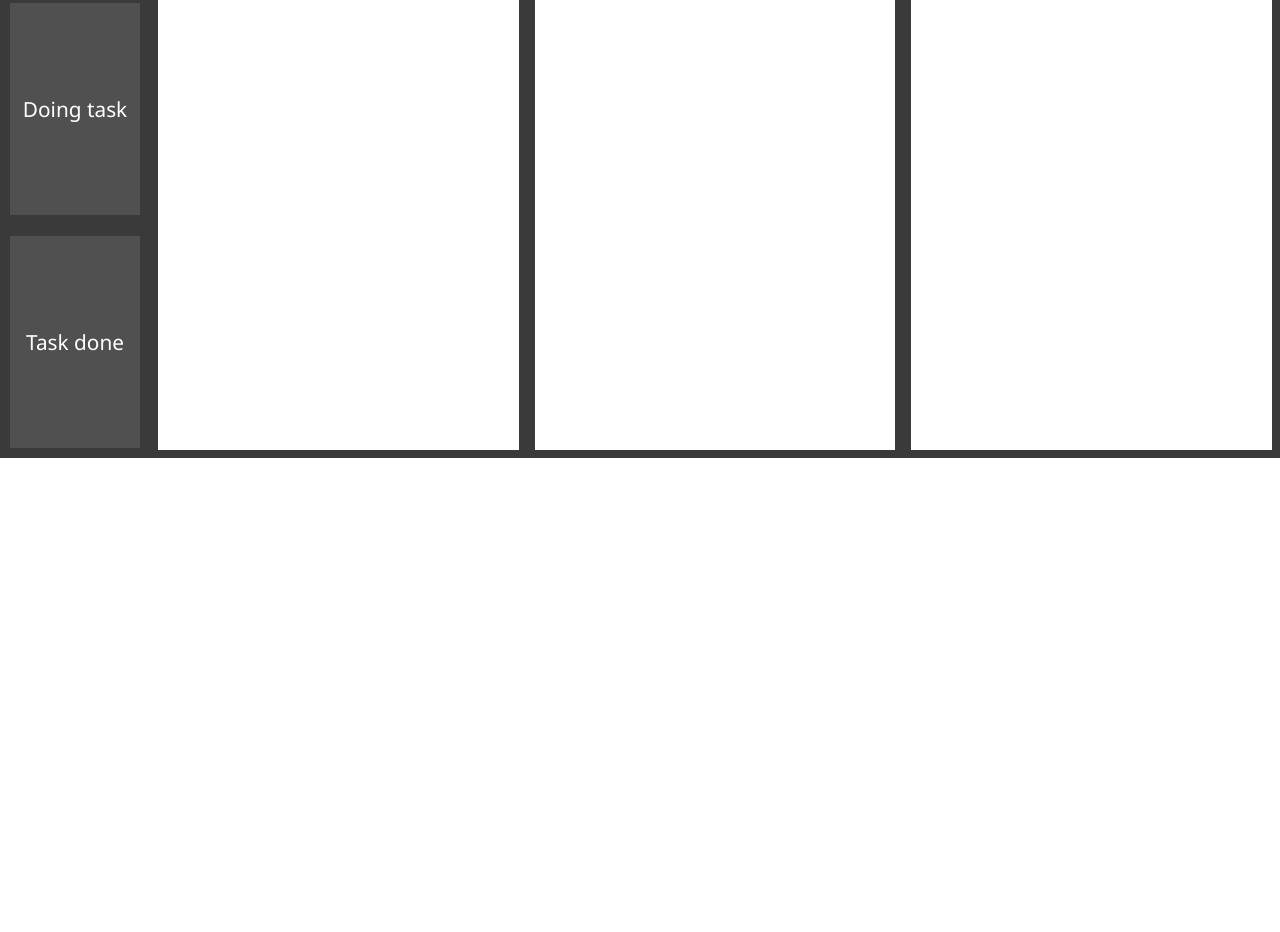
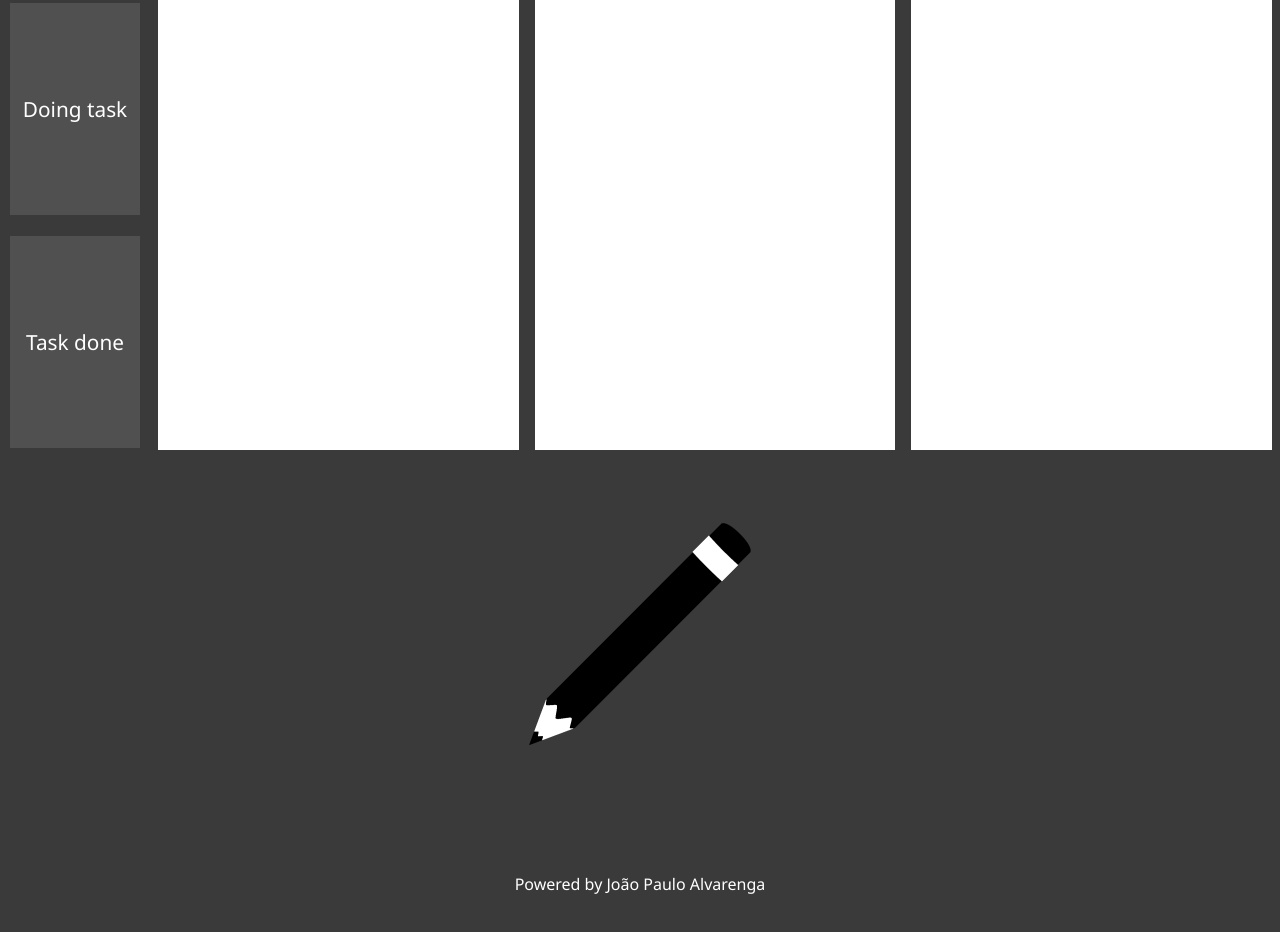
Before and after one commit to 1jpaulo/e-kanban, a plain HTML site: page src/index.html in a window 1280 px wide. Shown: the part 342-1274 px from the top of the page. Before the commit the page ends 800 px from the top, so only its background shows below. Drawn offline with Linux system fonts and the light colour scheme.

Commit message:
Added res folder and pencil temporary logo as well as footer css rules

```diff
--- /dev/null
+++ b/src/footer.css
@@ -0,0 +1,10 @@
+.footer{
+    background: rgb(58, 58, 58);
+    width: 100%;
+    height: 500px;
+    display: flex;
+    flex-direction: column;
+    align-items: center;
+    justify-content: center;
+    color: white !important;
+}
--- a/src/index.html
+++ b/src/index.html
@@ -7,6 +7,7 @@
         <link rel="stylesheet" href="tools.css" />
         <link rel="stylesheet" href="flex_containers.css" />
         <link rel="stylesheet" href="whiteboard.css" />
+        <link rel="stylesheet" href="footer.css" />
 
     </head>
     <style>
@@ -48,7 +49,7 @@
                 </div>
 
             </div> <!-- END OF HORIZONTAL FLEX CONTAINER -->
-
+        </div> <!-- END OF VERTICAL FLEX CONTAINER -->
             <!--
                 footer with useful information about creator, philosophy and more;
 
@@ -59,8 +60,11 @@
                 That is needed because user may scroll down within whiteboard to
                 reach out further tasks notes.
             -->
-            <div></div>
-
-        </div> <!-- END OF VERTICAL FLEX CONTAINER -->
+            <div class="footer">
+                <img style="margin: auto;" width="225" height="225" src="res/pencil.png">
+                <div style="margin: auto;">
+                    Powered by João Paulo Alvarenga
+                </div>
+            </div>
     </body>
 </html>
```
Also changed, not shown: src/res/pencil.png (added).
